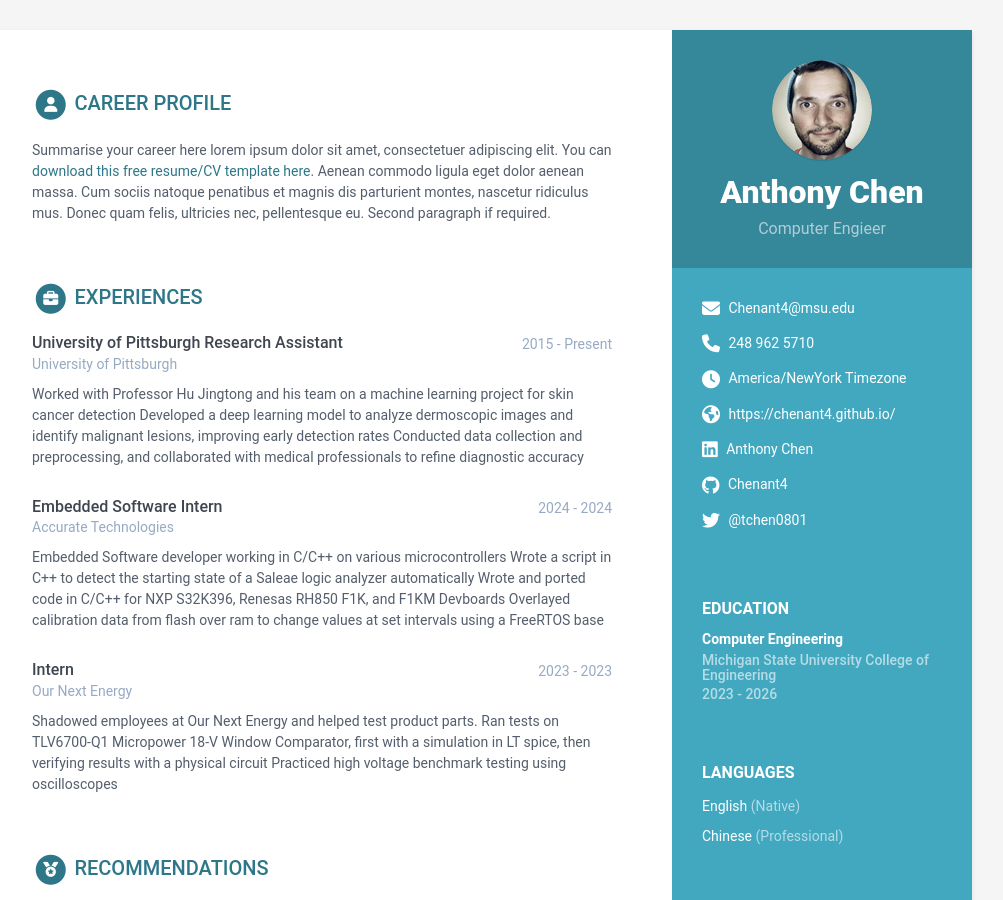
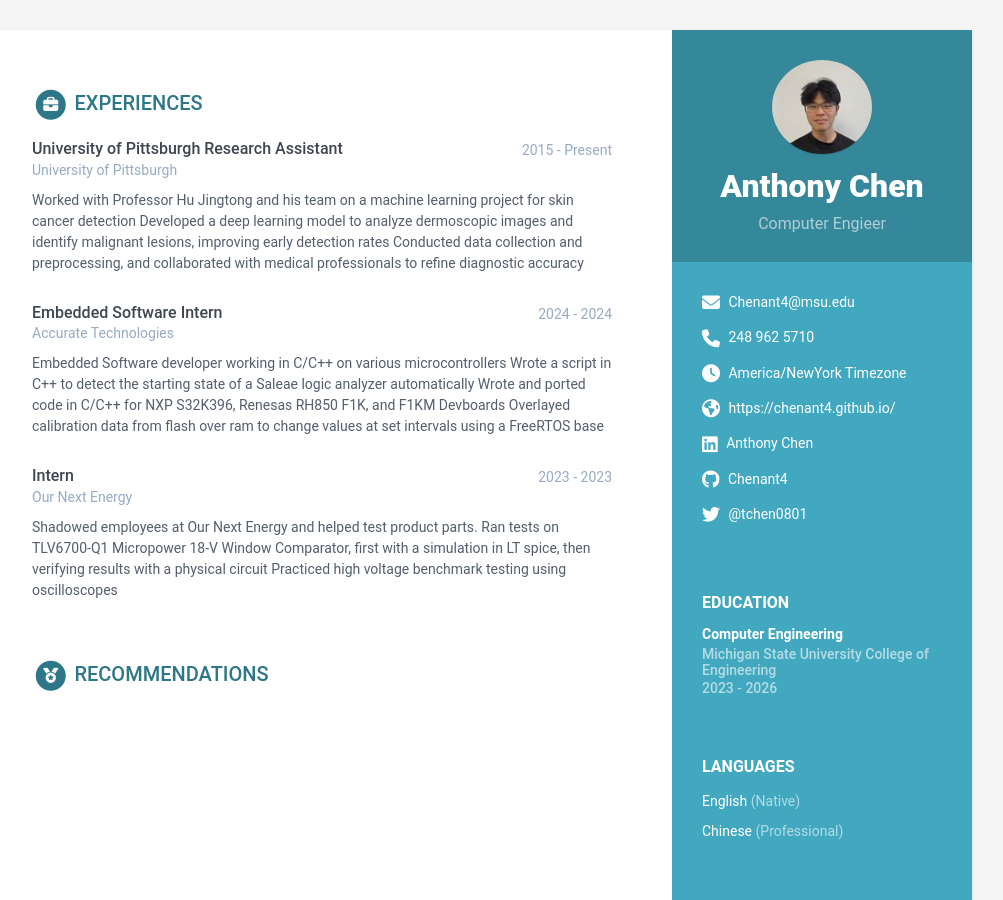
Before and after one commit to Chenant4/chenant4.github.io, a Jekyll site: the page built from index.html, in a window 1280 px wide and 900 px high. Shown: the whole window, without its empty margins (168-1171 px from the left). Built offline with Jekyll 4.4.1, drawn with Linux system fonts in a browser that asks for light colours.

Commit message:
more changes

```diff
--- a/_data/data.yml
+++ b/_data/data.yml
@@ -10,7 +10,7 @@ sidebar:
   # Profile information
   name: Anthony Chen
   tagline: Computer Engieer
-  avatar: profile.png #place a 100x100 picture inside /assets/images/ folder and provide the name of the file below
+  avatar: pfp (1).jpg #place a 100x100 picture inside /assets/images/ folder and provide the name of the file below
 
   # Sidebar links
   email: Chenant4@msu.edu
@@ -61,14 +61,6 @@ sidebar:
 
 
 career-profile:
-  title: Career Profile
-  summary: |
-    Summarise your career here lorem ipsum dolor sit amet, consectetuer
-    adipiscing elit. You can [download this free resume/CV template here]().
-    Aenean commodo ligula eget dolor aenean massa. Cum sociis natoque
-    penatibus et magnis dis parturient montes, nascetur ridiculus mus.
-    Donec quam felis, ultricies nec, pellentesque eu.
-    Second paragraph if required.
 education:
   title: Education
   info:
```
Also changed, not shown: assets/images/pfp (1).jpg (added).
